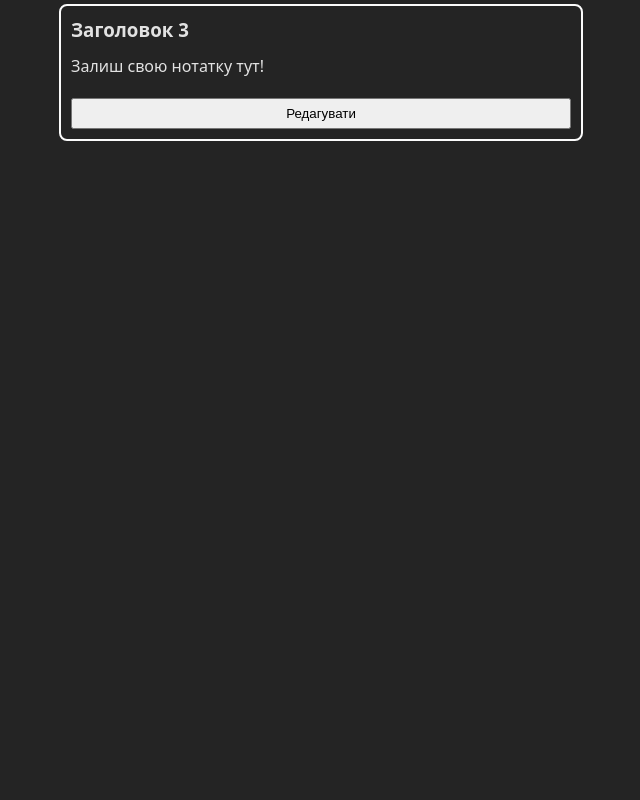
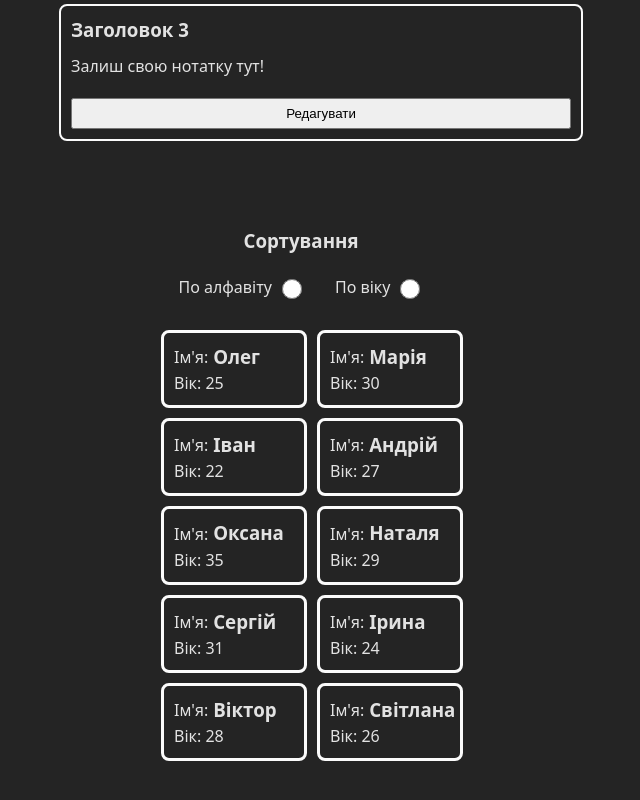
Before and after one commit to YouKnowWhoIs/Practice-CSS-React-3, a React (Vite) app: page / in a window 1280 px wide. Shown: the part 442-1242 px from the top of the page, without its empty margins (339-979 px from the left). Before the commit the page ends 800 px from the top, so only its background shows below. Built offline with nearby package versions, Linux system fonts and the light colour scheme.

Commit message:
add user sort name and age

```diff
--- a/src/components/App.jsx
+++ b/src/components/App.jsx
@@ -1,6 +1,7 @@
 import { Toaster } from "react-hot-toast";
 import "../style/index.css";
 import Notice from "./notice/Notice.jsx";
+import UserSort from "./userSort/UserSort.jsx";
 
 function App() {
   return (
@@ -15,6 +16,7 @@ function App() {
       />
       <h1 id="title">Practice-CSS-React-3</h1>
       <Notice />
+      <UserSort />
     </>
   );
 }
--- /dev/null
+++ b/src/components/userSort/UserSort.jsx
@@ -0,0 +1,76 @@
+import { useState } from "react";
+import "../../style/userSort/userSort.css";
+
+const users = [
+  { name: "Олег", age: 25 },
+  { name: "Марія", age: 30 },
+  { name: "Іван", age: 22 },
+  { name: "Андрій", age: 27 },
+  { name: "Оксана", age: 35 },
+  { name: "Наталя", age: 29 },
+  { name: "Сергій", age: 31 },
+  { name: "Ірина", age: 24 },
+  { name: "Віктор", age: 28 },
+  { name: "Світлана", age: 26 },
+];
+
+function UserSort() {
+  const [selectedSort, setSelectedSort] = useState("");
+  const [userSort, setUserSort] = useState(users);
+
+  const handleChangeSort = (e) => {
+    const value = e.target.value;
+
+    setSelectedSort(value);
+
+    if (value === "sortName") {
+      setUserSort(users.sort((a, b) => a.name.localeCompare(b.name)));
+    } else if (value === "sortAge") {
+      setUserSort(users.sort((a, b) => a.age - b.age));
+    }
+  };
+
+  return (
+    <div id="usersSort">
+      <div className="conteinerInput">
+        <h3>Сортування</h3>
+        <div>
+          <span>
+            По алфавіту
+            <input
+              type="radio"
+              name="sort"
+              value="sortName"
+              checked={selectedSort === "sortName"}
+              onChange={handleChangeSort}
+            />
+          </span>
+          <span>
+            По віку
+            <input
+              type="radio"
+              name="sort"
+              value="sortAge"
+              checked={selectedSort === "sortAge"}
+              onChange={handleChangeSort}
+            />
+          </span>
+        </div>
+      </div>
+
+      <ul className="usersList">
+        {userSort.map((user, i) => (
+          <li key={i}>
+            <span>
+              <p>Ім'я:</p>
+              <h3>{user.name}</h3>
+            </span>
+            <p>Вік: {user.age}</p>
+          </li>
+        ))}
+      </ul>
+    </div>
+  );
+}
+
+export default UserSort;
--- /dev/null
+++ b/src/style/userSort/userSort.css
@@ -0,0 +1,52 @@
+#usersSort {
+  margin-bottom: 70px;
+  display: flex;
+  flex-direction: column;
+  gap: 15px;
+  align-items: center;
+}
+
+.conteinerInput h3 {
+  text-align: center;
+  margin-bottom: 20px;
+}
+
+.conteinerInput div {
+  display: flex;
+  flex-direction: row;
+  gap: 30px;
+}
+
+.conteinerInput span {
+  display: flex;
+  flex-direction: row;
+  gap: 5px;
+  align-items: center;
+}
+
+.conteinerInput input {
+  width: 20px;
+  height: 20px;
+}
+
+.usersList {
+  display: flex;
+  flex-wrap: wrap;
+  gap: 10px;
+  width: 320px;
+}
+
+.usersList li {
+  list-style: none;
+  border: 3px solid #fbfbfb;
+  border-radius: 8px;
+  padding: 10px;
+  width: 120px;
+}
+
+.usersList span {
+  display: flex;
+  flex-direction: row;
+  gap: 5px;
+  align-items: center;
+}
```
